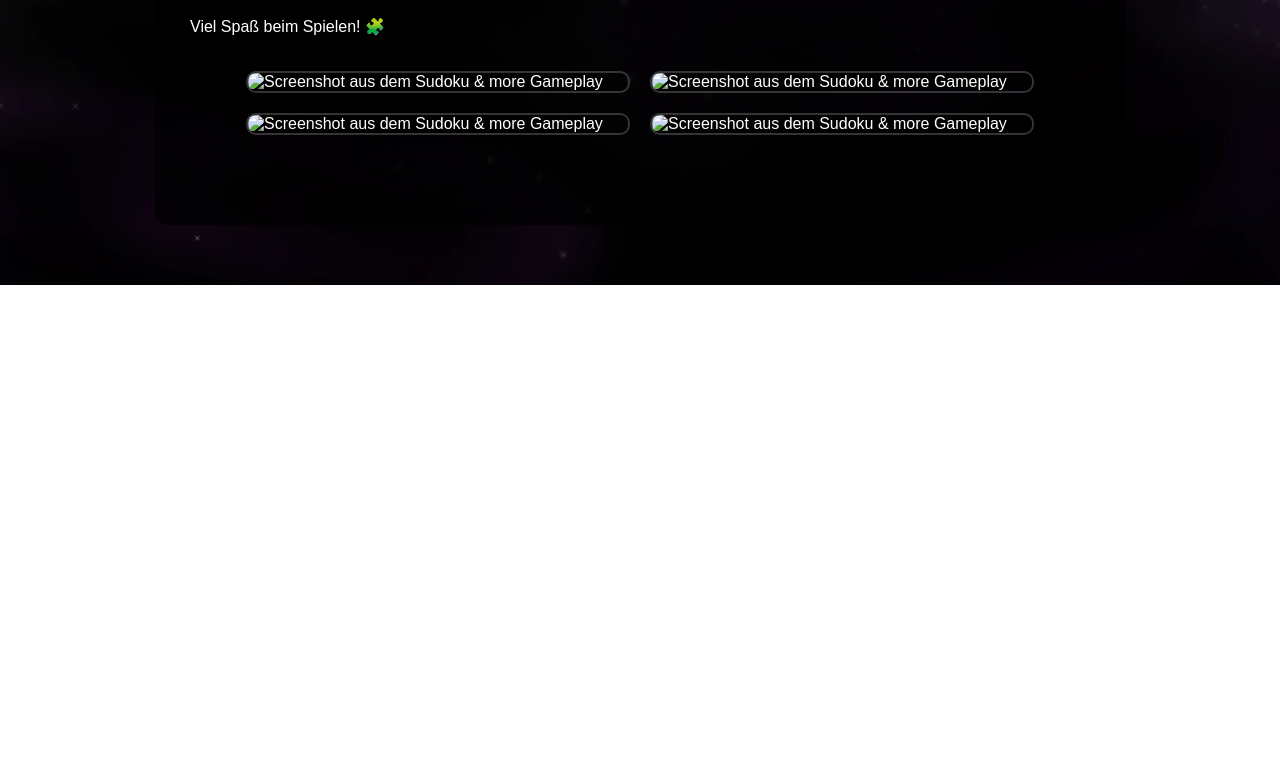
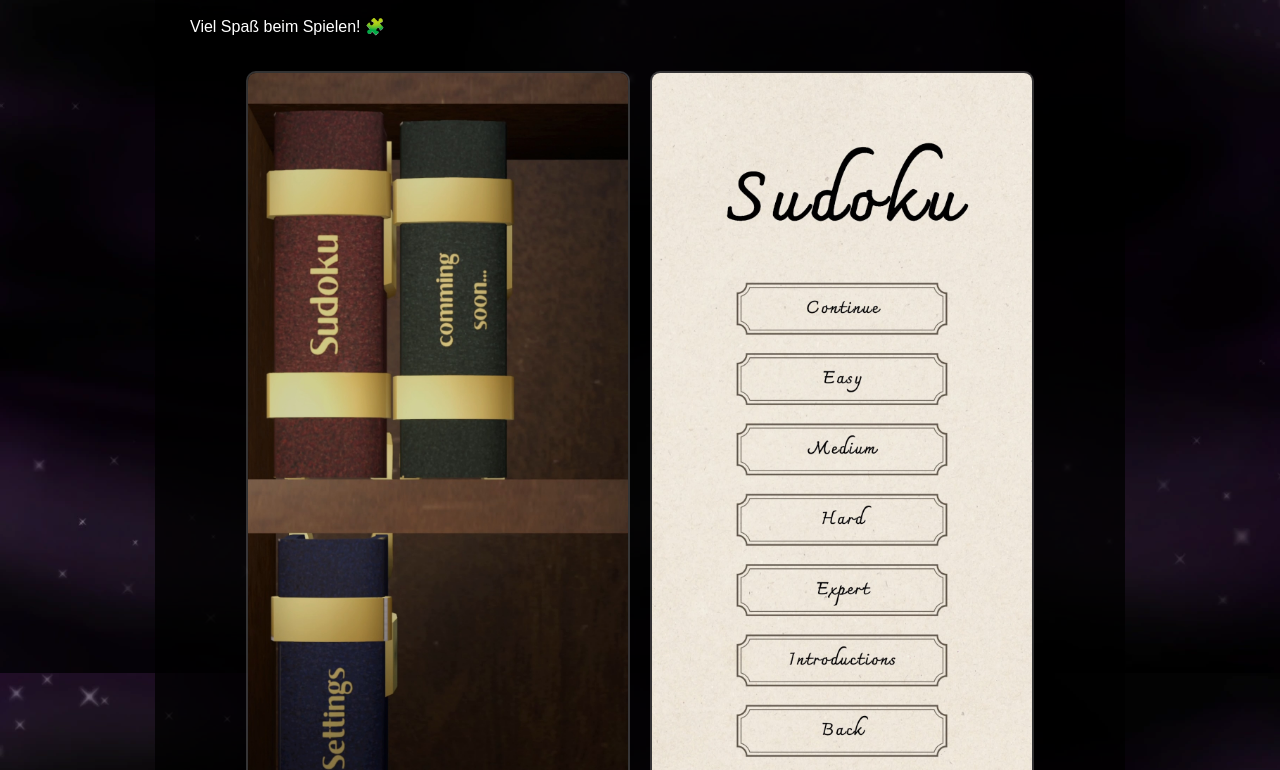
Before and after one commit to wildnovagames/wildnovagames.github.io, a plain HTML site: page sudokuandmore.html in a window 1280 px wide. Shown: the part 1727-2497 px from the top of the page. Before the commit the page ends 2012 px from the top, so only its background shows below. Drawn offline with Linux system fonts and the light colour scheme.

Commit message:
Update sudokuandmore.html

```diff
--- a/sudokuandmore.html
+++ b/sudokuandmore.html
@@ -185,22 +185,22 @@
   <div class="screenshots">
 
         <img
-            src="Screen_Recording_20261113_131343_Sudoku and more(1).png"
+            src="Screen_Recording_20261113_131343_Sudoku and more(1).jpg"
             alt="Screenshot aus dem Sudoku & more Gameplay"
         >
 
       <img
-            src="Screen_Recording_20261113_131343_Sudoku and more.png"
+            src="Screen_Recording_20261113_131343_Sudoku and more.jpg"
             alt="Screenshot aus dem Sudoku & more Gameplay"
         >
 
       <img
-            src="Screen_Recording_20261113_131343_Sudoku and more(3).png"
+            src="Screen_Recording_20261113_131343_Sudoku and more(3).jpg"
             alt="Screenshot aus dem Sudoku & more Gameplay"
         >
 
       <img
-            src="Screen_Recording_20261113_131343_Sudoku and more(4).png"
+            src="Screen_Recording_20261113_131343_Sudoku and more(4).jpg"
             alt="Screenshot aus dem Sudoku & more Gameplay"
         >
 
```
